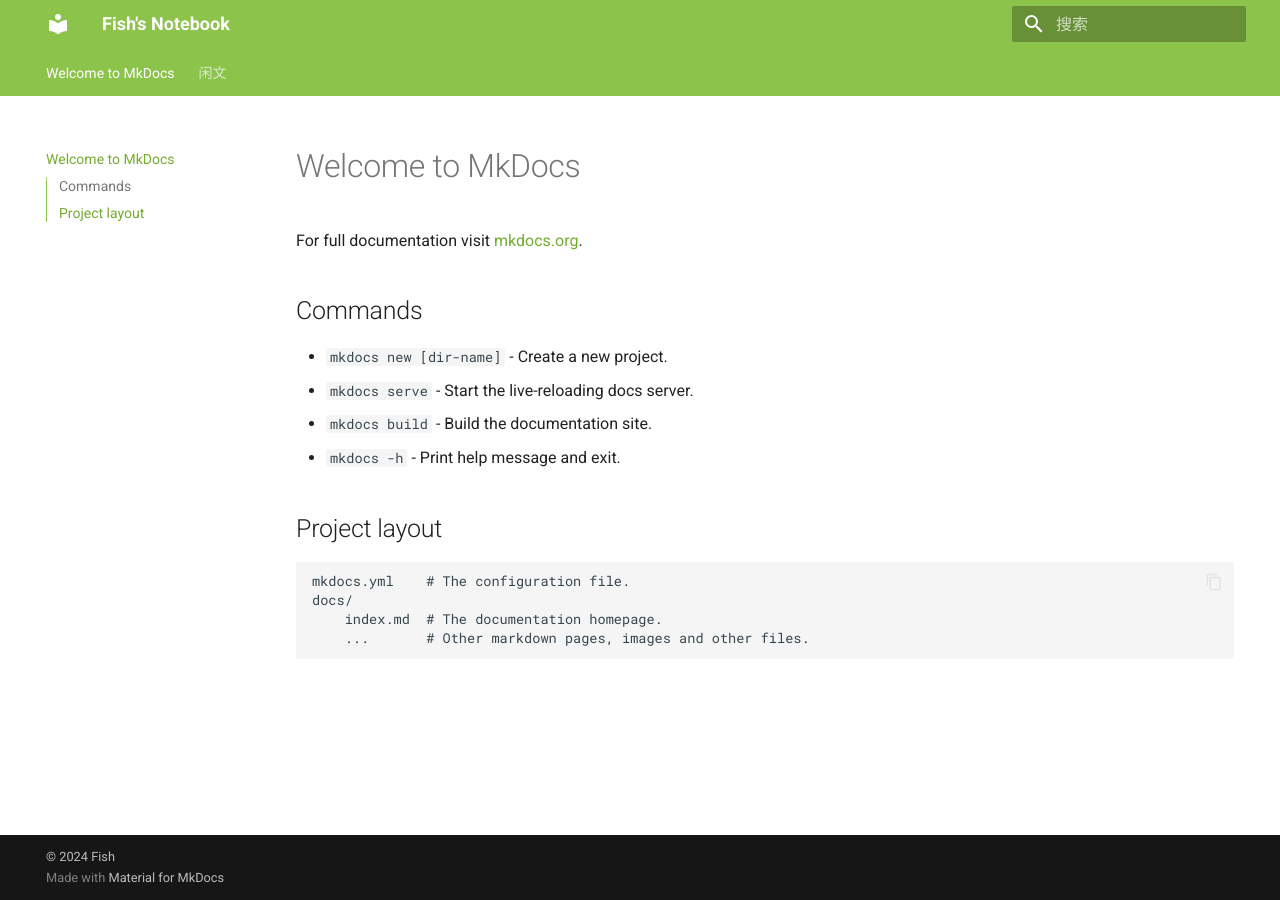
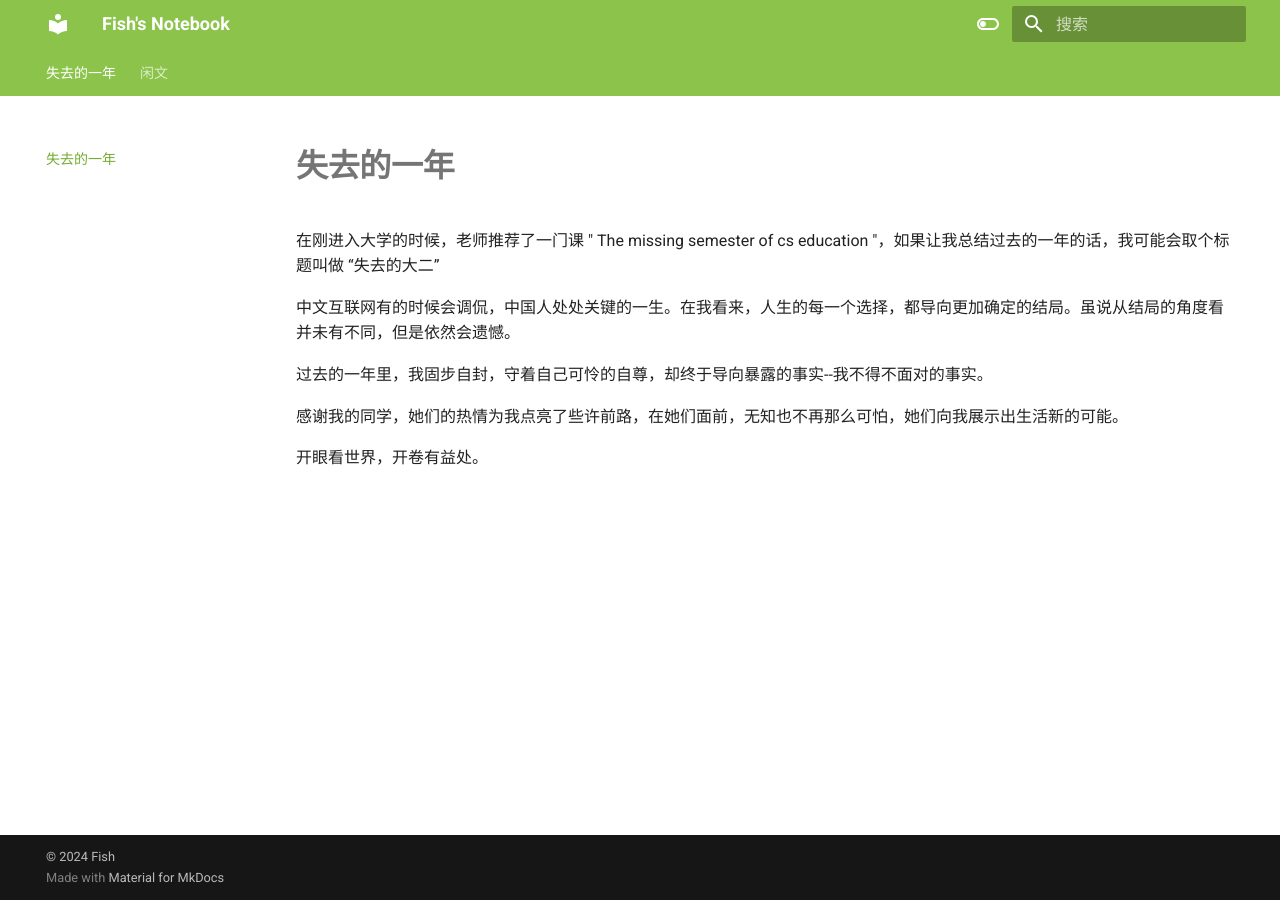
Before and after one commit to moon0222/MyWeb, an MkDocs documentation site: the page built from docs/index.md, in a window 1280 px wide. Built offline with MkDocs 1.6.1 and Material for MkDocs 9.7.7, drawn with Linux system fonts in a browser that asks for light colours.

Commit message:
adding intial files

```diff
--- a/docs/index.md
+++ b/docs/index.md
@@ -1,17 +1,11 @@
-# Welcome to MkDocs
+# **失去的一年**
 
-For full documentation visit [mkdocs.org](https://www.mkdocs.org).
+在刚进入大学的时候，老师推荐了一门课 " The missing semester of cs education "，如果让我总结过去的一年的话，我可能会取个标题叫做 “失去的大二”
 
-## Commands
+中文互联网有的时候会调侃，中国人处处关键的一生。在我看来，人生的每一个选择，都导向更加确定的结局。虽说从结局的角度看并未有不同，但是依然会遗憾。
 
-* `mkdocs new [dir-name]` - Create a new project.
-* `mkdocs serve` - Start the live-reloading docs server.
-* `mkdocs build` - Build the documentation site.
-* `mkdocs -h` - Print help message and exit.
+过去的一年里，我固步自封，守着自己可怜的自尊，却终于导向暴露的事实--我不得不面对的事实。
 
-## Project layout
+感谢我的同学，她们的热情为我点亮了些许前路，在她们面前，无知也不再那么可怕，她们向我展示出生活新的可能。
 
-    mkdocs.yml    # The configuration file.
-    docs/
-        index.md  # The documentation homepage.
-        ...       # Other markdown pages, images and other files.
+开眼看世界，开卷有益处。
--- a/mkdocs.yml
+++ b/mkdocs.yml
@@ -13,10 +13,19 @@ theme:
   name: material
   language: zh
   palette:
-    primary: light green
-    toggle:
+    - scheme: default
+      toggle:
+        icon: material/toggle-switch-off-outline
+        name: Switch to dark mode
+      primary: light green
+      accent: purple
+    - scheme: slate
+      toggle:
         icon: material/toggle-switch
         name: Switch to light mode
+      primary: teal
+      accent: lime
+
 
 markdown_extensions:
   - pymdownx.highlight:
```
Also changed, not shown: docs/page1.md (+2 -0 lines).
